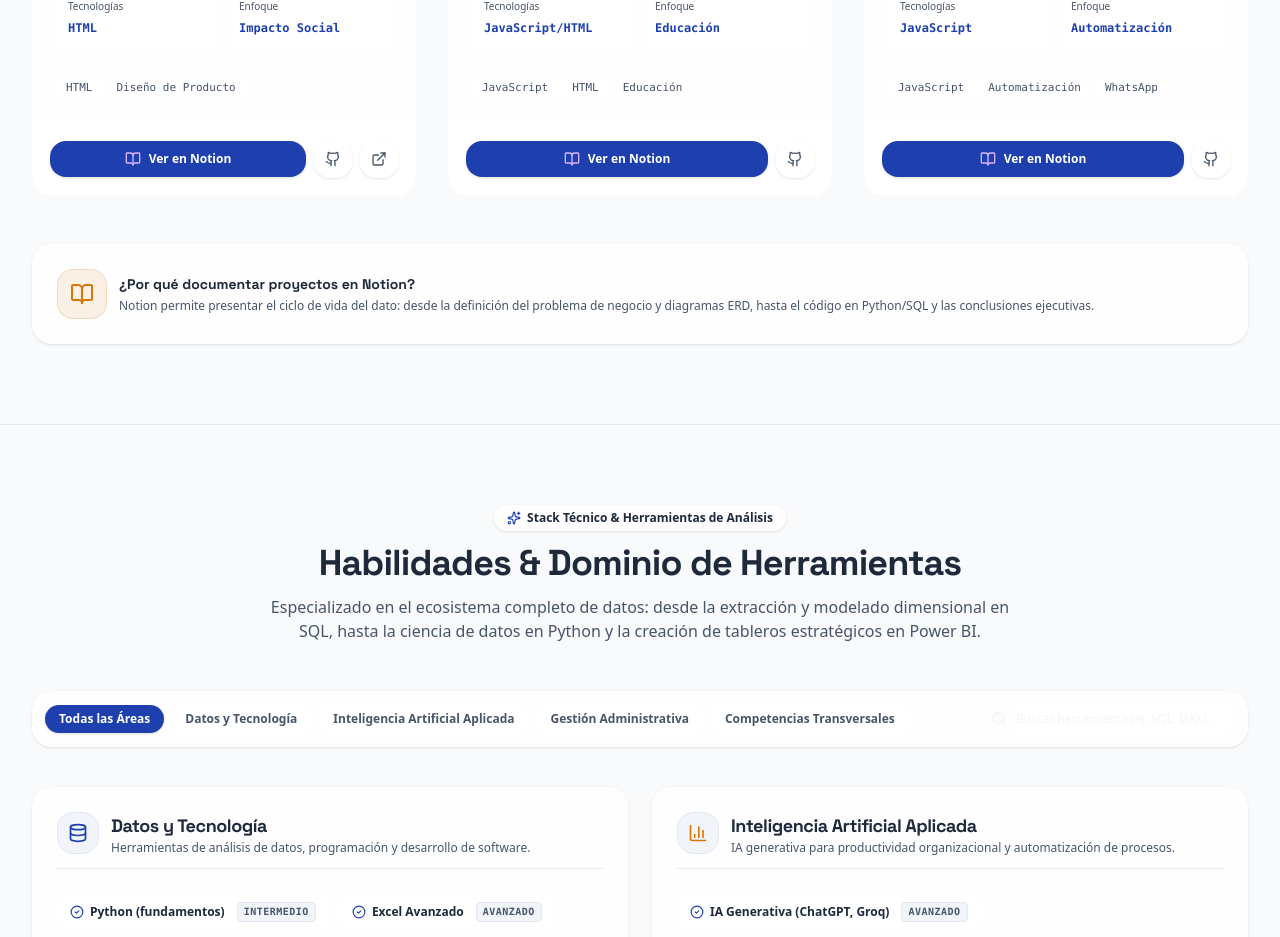
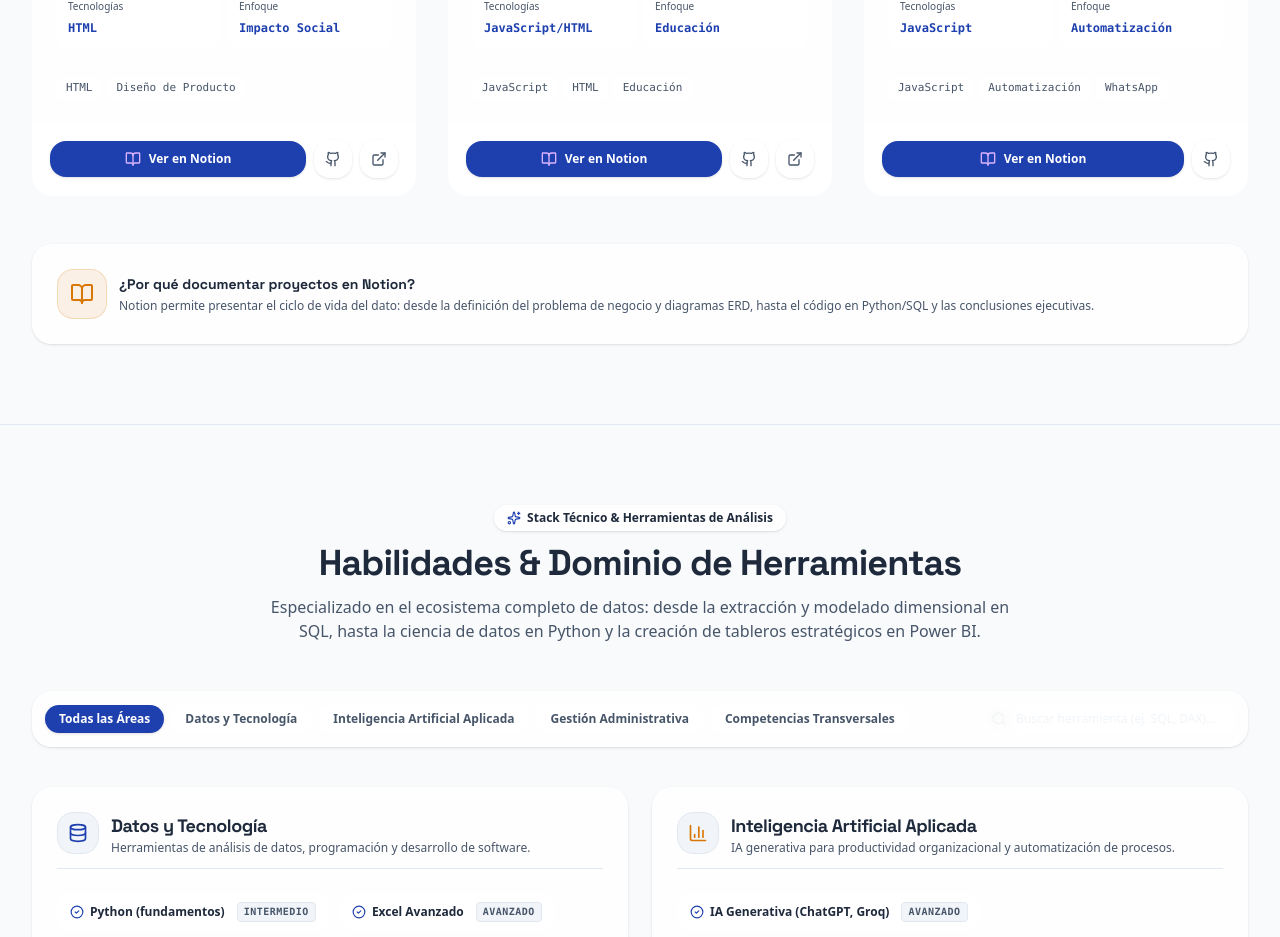
Before and after one commit to Davidcastanom/Data-Analyst-Technical-Portfolio-David-Casta-o, a React (Vite) app: page / in a window 1280 px wide. Shown: the part 2738-3675 px from the top of the page. Built offline with nearby package versions, Linux system fonts and the light colour scheme.

Commit message:
feat: agrega demo URL para Palabras Vivas 2.0

```diff
--- a/src/data/portfolioData.ts
+++ b/src/data/portfolioData.ts
@@ -203,6 +203,7 @@
       ],
       tags: ['JavaScript', 'HTML', 'Educación'],
       githubUrl: 'https://github.com/Davidcastanom/palabras-vivas-2.0',
+      demoUrl: 'https://davidcastanom.github.io/palabras-vivas-2.0/#/home',
       featured: false,
       imageBgGradient: 'from-yellow-500 via-orange-500 to-red-500',
       highlights: [
```
